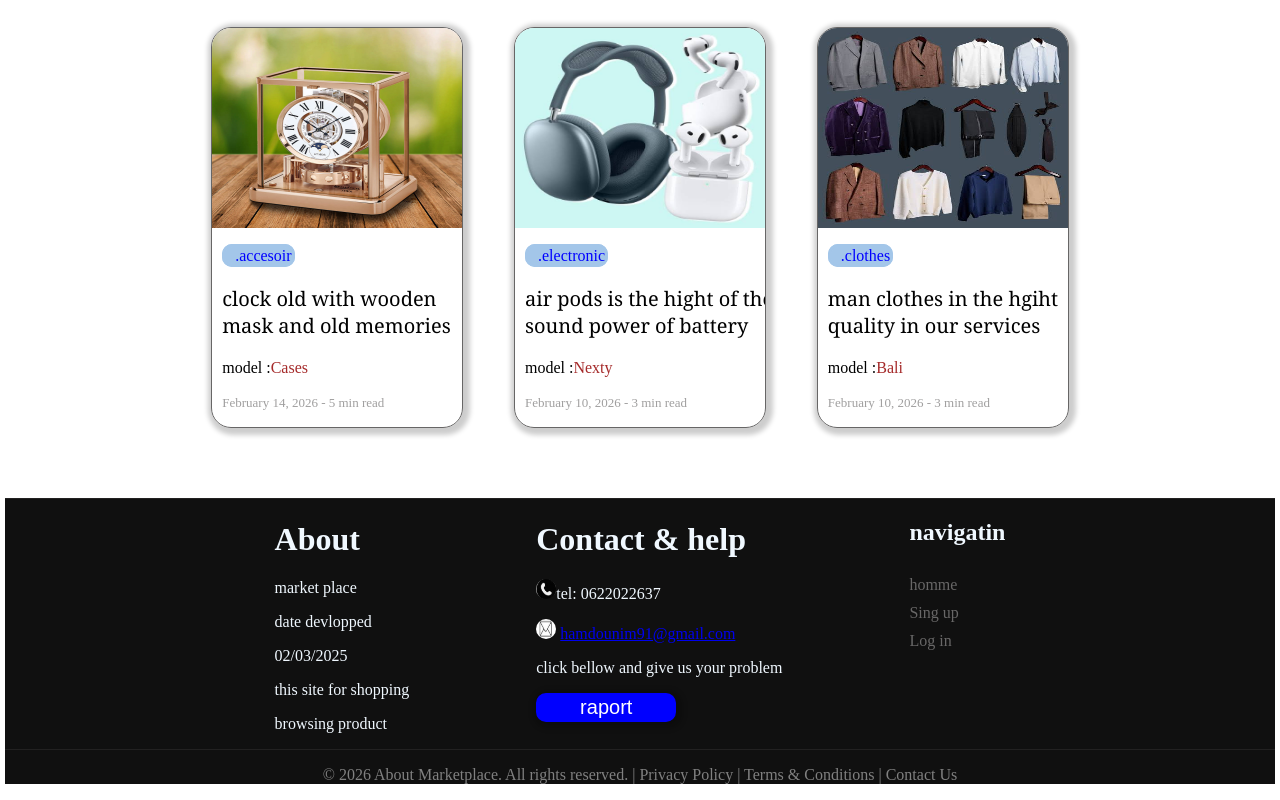
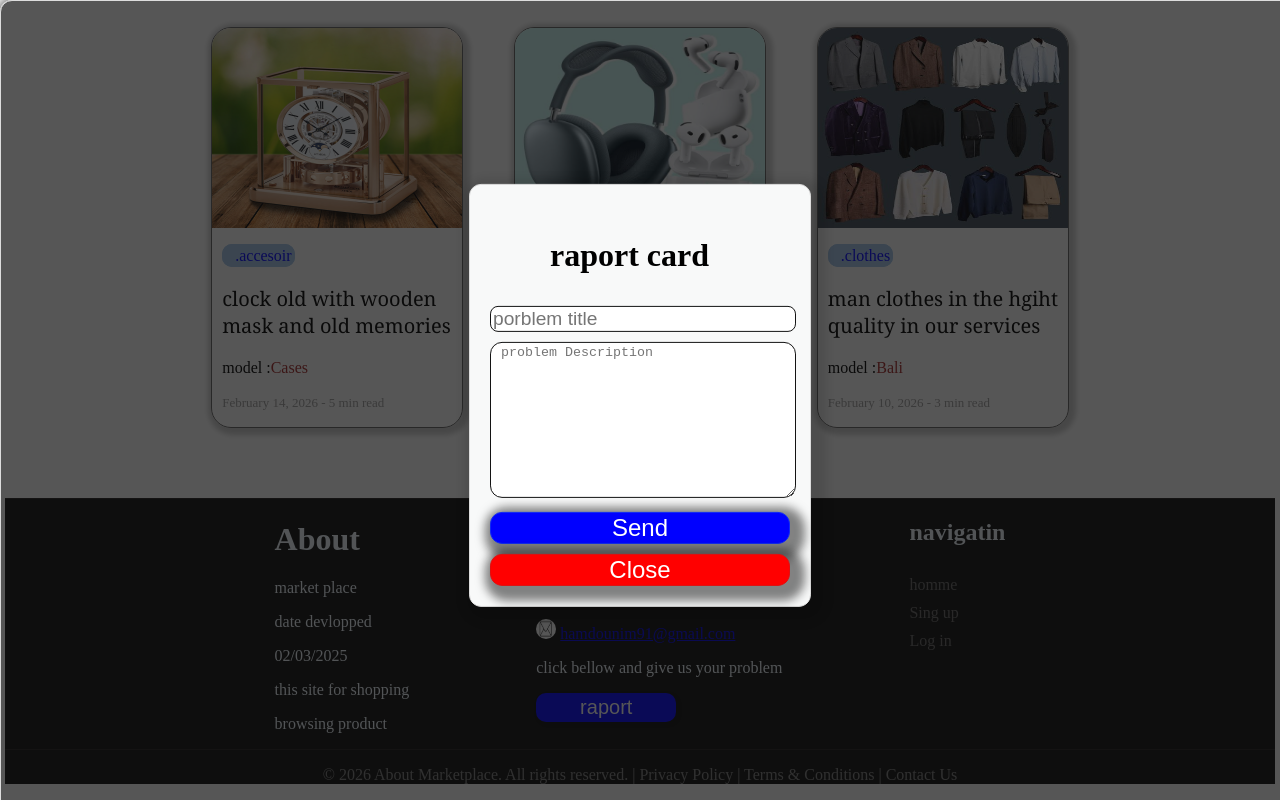
Before and after one commit to mohamedelhamdouni/store_web, a plain HTML site: page index.html in a window 1280 px wide. Both pictures are taken after a click on the button "raport". Shown: the part 763-1563 px from the top of the page. Drawn offline with Linux system fonts and the light colour scheme.

Commit message:
add card write rapor

```diff
--- a/css/intro.css
+++ b/css/intro.css
@@ -2,6 +2,8 @@
 
 body{
     margin: 5px;
+    position: relative;
+
 
 }
 
@@ -236,6 +238,14 @@ justify-content: center;
     transform: translate(-4PX,-4PX)
 }
 
+#login{
+    background-color:blue;
+    color: white;
+            box-shadow: 3px 3px 5px 5px rgba(0,0,0,0.2);
+             border: 10px solid blue;
+    border-radius: 10px;
+
+}
 #cateh1{
 
 margin-left: 40%;
@@ -281,6 +291,9 @@ color: blue;
 
 
 }
+#discover{
+    margin-bottom: 30px;
+}
 }
 
 footer
@@ -288,3 +301,92 @@ footer
     background-color: rgb(16, 16, 16);
     color: aliceblue;
 }
+
+
+
+
+
+.card {
+
+
+    position: fixed;
+    top: 60%;
+    left: 50%;
+ transform: translate(-50%, -70%);
+
+
+    width: 300px;
+    padding: 20px;
+   background-color: rgb(248, 249, 249);
+    border: 1px solid #ddd;
+    border-radius: 12px;
+    box-shadow: 0 8px 25px #0003;
+     box-shadow: 5px 5px 10px 10px rgba(0,0,0,0.1);
+
+    z-index: 1000;
+}
+.card h3{
+margin-left: 20%;
+font-size: 2rem;
+}
+
+
+#sheetrapor.show {
+    display: flex;
+}
+
+#texta{
+
+    width: 100%;
+   height: 150px;
+           border: 1px solid #131313;
+    border-radius: 12px;
+}
+#inputtext{
+    width: 100%;
+    margin-bottom: 10px;
+    font-size: 1.2rem;
+               border: 1px solid #131313;
+    border-radius: 8px;
+}
+#closeBtn,#sendBtn{
+    margin-top: 10px;
+    width: 100%;
+    background-color: blue;
+    color: white;
+    font-size: 1.5rem;
+        border: 1px solid #0f2af7;
+    border-radius: 12px;
+
+     box-shadow: 5px 5px 10px 10px rgba(11, 11, 11, 0.5);
+
+}
+#closeBtn{
+    background-color: red;
+            border: 1px solid #e10f0f;
+}
+
+.sheetrapor{
+
+    display: none;
+    position: fixed;
+    top: 0;
+    left: 0;
+
+
+
+
+    min-height: 300px;
+
+    width: 100vw;
+    height: 100vh;
+    padding: 20px;
+   background-color: rgba(15, 15, 15, 0.7);
+    border: 1px solid #ddd;
+    border-radius: 12px;
+    box-shadow: 0 8px 25px #0003;
+     box-shadow: 5px 5px 10px 10px rgba(0,0,0,0.5);
+
+    z-index: 1000;
+
+}
--- a/index.html
+++ b/index.html
@@ -5,7 +5,7 @@
     <meta name="viewport" content="width=device-width, initial-scale=1.0">
     <title>market</title>
   <link rel="stylesheet" href="css/intro.css">
-<script src="logic.js" defer></script>
+  <script src="javascript/logic.js" defer></script>
 </head>
 <body>
 
@@ -24,7 +24,7 @@
             <a class="nav-header" href="">Homme</a>
             <a class="nav-header" href="#Contact">Contact</a>
             <a class="nav-header" href="">Sing UP</a>
-            <a class="nav-header" href="">Log in</a>
+            <a id="login" class="nav-header" href="">Log in</a>
 
 
 
@@ -102,6 +102,17 @@
 
     </main>
 
+<div id="sheetrapor" class="sheetrapor">
+
+    <div id="card" class="card">
+    <h3>raport card</h3>
+    <input id="inputtext" type="text" placeholder="porblem title ">
+    <textarea id="texta" placeholder=" problem Description"></textarea>
+    <button id="sendBtn">Send</button>
+     <button id="closeBtn">Close</button>
+</div>
+</div>
+
 
 
 
@@ -147,7 +158,11 @@
 
 
     </footer>
+<script>
 
 
+
+
+</script>
 </body>
 </html>
--- /dev/null
+++ b/javascript/logic.js
@@ -0,0 +1,27 @@
+const addBtn = document.getElementById("rapor-btn");
+const card = document.getElementById("sheetrapor");
+const closeBtn = document.getElementById("closeBtn");
+
+const sendbtn=document.getElementById("sendBtn");
+
+function show_card() {
+card.classList.add("show");
+
+}
+
+
+function remove_card() {
+card.classList.remove("show");
+}
+
+function printrapor(){
+message=document.getElementById("texta").value;
+
+alert(message);
+}
+
+addBtn.addEventListener("click",show_card)
+
+closeBtn.addEventListener("click",remove_card)
+
+sendBtn.addEventListener("click",printrapor);
```
